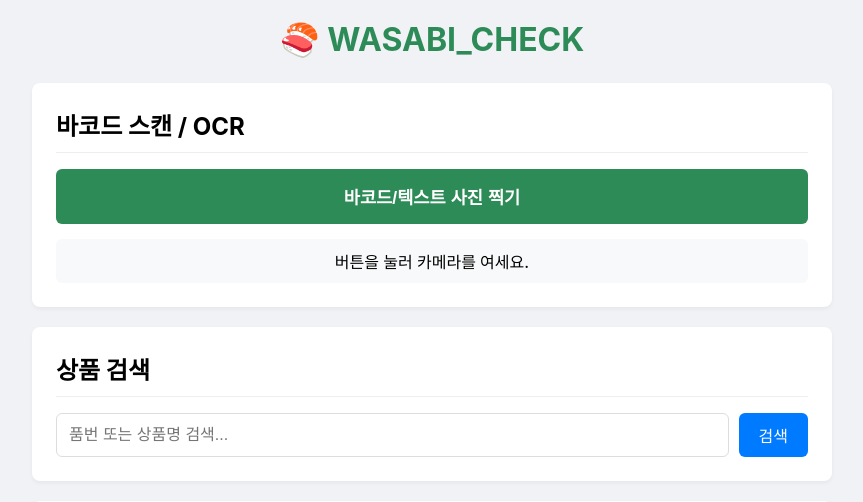
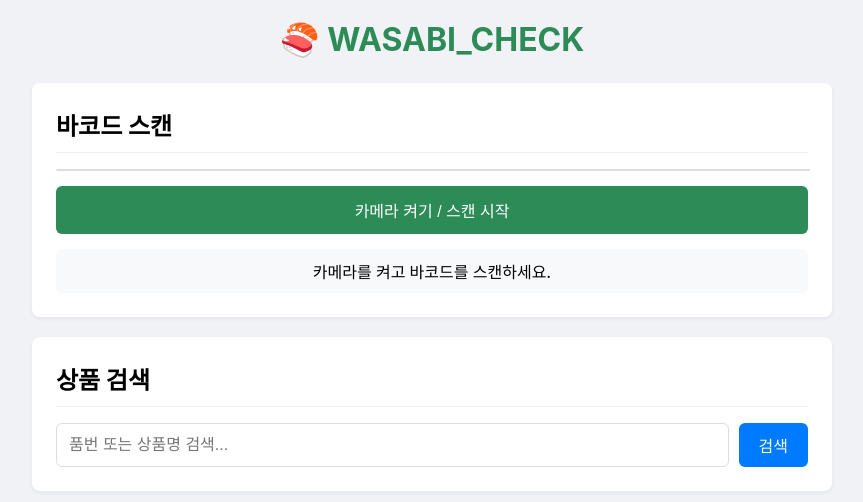
Before and after one commit to Mingdezzi/WASABI_CHECK, a Flask app: page / in a window 1280 px wide. Shown: the top 502 px of the page, without its empty margins (208-1071 px from the left). Run offline with Flask 3, Linux system fonts and the light colour scheme; data that the repository does not hold is empty; some libraries are stand-ins or nearby versions.

Commit message:
Add files via upload

```diff
--- a/templates/index.html
+++ b/templates/index.html
@@ -5,8 +5,6 @@
     <meta name="viewport" content="width=device-width, initial-scale=1.0">
     <title>WASABI_CHECK - 상품 리스트</title>
     <script src="https://unpkg.com/html5-qrcode@2.3.8/html5-qrcode.min.js"></script>
-    <script src='https://cdn.jsdelivr.net/npm/tesseract.js@5/dist/tesseract.min.js'></script>
-
     <style>
         /* (이전과 동일) */
         body { font-family: -apple-system, BlinkMacSystemFont, "Segoe UI", Roboto, "Helvetica Neue", Arial, sans-serif; margin: 0; padding: 20px; background-color: #f0f2f5; }
@@ -30,11 +28,15 @@
         .import-form { display: flex; flex-wrap: wrap; gap: 10px; align-items: center; }
         .import-form input[type="file"] { flex-grow: 1; padding: 8px; border: 1px solid #ddd; border-radius: 6px; }
         .import-form button { background-color: #dc3545; color: white; border: none; padding: 12px 15px; border-radius: 6px; cursor: pointer; font-weight: bold; }
-        #scan-file-btn { width: 100%; background-color: #2d8b57; color: white; border: none; padding: 15px; cursor: pointer; border-radius: 6px; font-size: 1.1em; font-weight: 600; }
+
+        /* (*** 복원: 실시간 스캔 스타일 ***) */
+        #qr-reader { width: 100%; border: 1px solid #ddd; border-radius: 8px; overflow: hidden; }
+        #scanner-controls { margin-top: 15px; display: flex; gap: 10px; }
+        #scanner-controls button { flex-grow: 1; background-color: #2d8b57; color: white; border: none; padding: 12px; cursor: pointer; border-radius: 6px; font-size: 1em; font-weight: 500; }
+        #scanner-controls button.stop { background-color: #dc3545; }
         #scanner-status { margin-top: 15px; font-weight: 500; text-align: center; padding: 10px; border-radius: 6px; background-color: #f8f9fa; }
         #scanner-status.success { background-color: #d4edda; color: #155724; }
         #scanner-status.error { background-color: #f8d7da; color: #721c24; }
-        #scanner-status.loading { background-color: #fff3cd; color: #856404; }
     </style>
 </head>
 <body>
@@ -50,10 +52,13 @@
         {% endwith %}
 
         <div class="card" id="scanner-section">
-            <h2>바코드 스캔 / OCR</h2>
-            <button id="scan-file-btn">바코드/텍스트 사진 찍기</button>
-            <input type="file" id="qr-file-input" accept="image/*" capture style="display: none;">
-            <div id="scanner-status">버튼을 눌러 카메라를 여세요.</div>
+            <h2>바코드 스캔</h2>
+            <div id="qr-reader"></div>
+            <div id="scanner-controls">
+                <button id="start-scan-btn">카메라 켜기 / 스캔 시작</button>
+                <button id="stop-scan-btn" class="stop" style="display: none;">스캔 중지</button>
+            </div>
+            <div id="scanner-status">카메라를 켜고 바코드를 스캔하세요.</div>
         </div>
 
         <div class="card">
@@ -88,55 +93,18 @@
 
     <script>
         document.addEventListener('DOMContentLoaded', (event) => {
-            const scanBtn = document.getElementById('scan-file-btn');
-            const fileInput = document.getElementById('qr-file-input');
+            const startBtn = document.getElementById('start-scan-btn');
+            const stopBtn = document.getElementById('stop-scan-btn');
             const statusEl = document.getElementById('scanner-status');
+            let html5QrCode = null; // 스캐너 인스턴스
 
-            scanBtn.addEventListener('click', () => { fileInput.click(); });
+            // 스캔 성공 시 서버 전송
+            const qrCodeSuccessCallback = (decodedText, decodedResult) => {
+                console.log(`스캔 성공: ${decodedText}`);
+                statusEl.textContent = `스캔 성공: ${decodedText}. 서버에서 품번 조회 중...`;
+                statusEl.className = 'scanner-status success';
 
-            fileInput.addEventListener('change', (e) => {
-                if (e.target.files.length == 0) { statusEl.textContent = "취소되었습니다."; statusEl.className = 'scanner-status'; return; }
-
-                statusEl.textContent = "사진 분석 중... (바코드 먼저)"; statusEl.className = 'scanner-status loading';
-                const imageFile = e.target.files[0];
-
-                // (*** 1. 바코드 형식 CODE_128 지정 ***)
-                const html5QrCode = new Html5Qrcode("qr-reader", { formatsToSupport: [ Html5QrcodeSupportedFormats.CODE_128 ] });
-
-                // 2. 바코드 스캔 시도
-                html5QrCode.scanFile(imageFile, true)
-                    .then(decodedText => {
-                        // 2-1. 바코드 성공 -> 서버 전송
-                        handleBarcodeSuccess(decodedText);
-                    })
-                    .catch(err => {
-                        // 2-2. 바코드 실패 -> OCR 시도
-                        statusEl.textContent = "바코드 실패. OCR(텍스트 인식) 시도 중...";
-                        statusEl.className = 'scanner-status loading';
-                        console.warn("바코드 스캔 실패:", err);
-
-                        // 3. Tesseract.js로 OCR 시도
-                        Tesseract.recognize(
-                            imageFile,
-                            'kor+eng', // 한국어 + 영어 인식
-                            { logger: m => console.log(m) } // (선택) 진행률 콘솔 출력
-                        ).then(({ data: { text } }) => {
-                            // 3-1. OCR 성공 -> 서버 전송
-                            handleOcrSuccess(text);
-                        }).catch(ocrErr => {
-                            // 3-2. OCR 마저 실패
-                            statusEl.textContent = `OCR 실패: ${ocrErr}`;
-                            statusEl.className = 'scanner-status error';
-                        });
-                    })
-                    .finally(() => { fileInput.value = null; });
-            });
-
-            // 바코드 성공 시 서버 전송 함수
-            function handleBarcodeSuccess(decodedText) {
-                console.log(`바코드 성공: ${decodedText}`);
-                statusEl.textContent = `바코드 성공: ${decodedText}. 서버에서 품번 조회 중...`;
-                statusEl.className = 'scanner-status success';
+                stopScan(); // 성공하면 스캔 중지
 
                 fetch("{{ url_for('barcode_search') }}", {
                     method: 'POST', headers: { 'Content-Type': 'application/json' }, body: JSON.stringify({ barcode: decodedText })
@@ -149,34 +117,52 @@
                     } else { statusEl.textContent = `바코드 오류: ${data.message}`; statusEl.className = 'scanner-status error'; }
                 })
                 .catch(error => { console.error('바코드 API 오류:', error); statusEl.textContent = '서버 통신 오류 (바코드)'; statusEl.className = 'scanner-status error'; });
+            };
+
+            // 스캔 시작 함수
+            function startScan() {
+                if (!html5QrCode) {
+                    html5QrCode = new Html5Qrcode("qr-reader");
+                }
+
+                // (*** CODE_128 형식만 지정 ***)
+                const formatsToSupport = [ Html5QrcodeSupportedFormats.CODE_128 ];
+
+                html5QrCode.start(
+                    { facingMode: "environment" }, // 후면 카메라
+                    {
+                        fps: 10,
+                        qrbox: { width: 250, height: 100 },
+                        formatsToSupport: formatsToSupport // 형식 지정
+                    },
+                    qrCodeSuccessCallback,
+                    (errorMessage) => { /* 스캔 중 오류 무시 */ }
+                ).then(() => {
+                    statusEl.textContent = "카메라가 켜졌습니다. 스캔 중...";
+                    statusEl.className = 'scanner-status';
+                    startBtn.style.display = 'none';
+                    stopBtn.style.display = 'inline-block';
+                }).catch((err) => {
+                    statusEl.textContent = `카메라 시작 불가: ${err}`;
+                    statusEl.className = 'scanner-status error';
+                });
             }
 
-            // OCR 성공 시 서버 전송 함수
-            function handleOcrSuccess(ocrText) {
-                ocrText = ocrText.trim(); // 앞뒤 공백 제거
-                console.log(`OCR 성공: ${ocrText}`);
-                statusEl.textContent = `OCR 성공: "${ocrText}". 서버에서 상품 검색 중...`;
-                statusEl.className = 'scanner-status success';
+            // 스캔 중지 함수
+            function stopScan() {
+                if (html5QrCode && html5QrCode.isScanning) {
+                    html5QrCode.stop().then((ignore) => {
+                        console.log("스캔 중지됨");
+                        statusEl.textContent = "스캔이 중지되었습니다.";
+                        statusEl.className = 'scanner-status';
+                        startBtn.style.display = 'inline-block';
+                        stopBtn.style.display = 'none';
+                    }).catch((err) => { console.error("스캔 중지 실패", err); });
+                }
+            }
 
-                if (!ocrText) { statusEl.textContent = "OCR 결과가 비어있습니다."; statusEl.className = 'scanner-status error'; return; }
-
-                fetch("{{ url_for('text_search') }}", { // (*** 신규 API 호출 ***)
-                    method: 'POST', headers: { 'Content-Type': 'application/json' }, body: JSON.stringify({ text: ocrText })
-                })
-                .then(response => response.json())
-                .then(data => {
-                    if (data.status === 'found_one') { // 1개 찾음
-                        statusEl.textContent = `상품(${data.product_number})을 찾았습니다. 상세 페이지로 이동합니다.`;
-                        window.location.href = `/product/${data.product_number}`;
-                    } else if (data.status === 'found_many') { // 여러 개 찾음
-                        statusEl.textContent = `"${data.query}" 포함 상품이 여러 개 있습니다. 검색 결과로 이동합니다.`;
-                        window.location.href = `/?query=${encodeURIComponent(data.query)}`; // 검색 결과 페이지로
-                    } else { // 못 찾음 (not_found)
-                        statusEl.textContent = `OCR 검색 오류: ${data.message}`; statusEl.className = 'scanner-status error';
-                    }
-                })
-                .catch(error => { console.error('텍스트 검색 API 오류:', error); statusEl.textContent = '서버 통신 오류 (OCR)'; statusEl.className = 'scanner-status error'; });
-            }
+            startBtn.addEventListener('click', startScan);
+            stopBtn.addEventListener('click', stopScan);
         });
     </script>
 </body>
```
